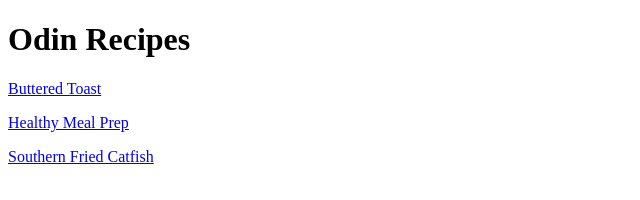
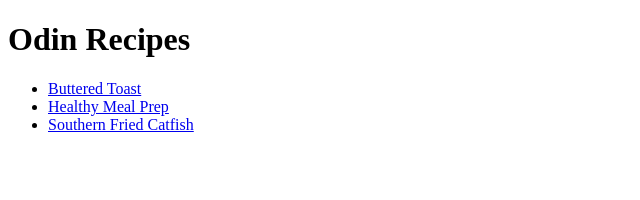
Before and after one commit to rednaxelam/odin-recipes, a plain HTML site: page index.html in a window 1280 px wide. Shown: the whole page, without its empty margins (0-640 px from the left). Drawn offline with Linux system fonts and the light colour scheme.

```diff
--- a/index.html
+++ b/index.html
@@ -8,8 +8,10 @@
 
     <body>
         <h1>Odin Recipes</h1>
-        <p><a href="recipes/butteredtoast.html">Buttered Toast</a></p>
-        <p><a href="recipes/healthymeal.html">Healthy Meal Prep</a></p>
-        <p><a href="recipes/healthymeal.html">Southern Fried Catfish</a></p>
+        <ul>
+            <li><a href="./recipes/butteredtoast.html">Buttered Toast</a></li>
+            <li><a href="./recipes/healthymeal.html">Healthy Meal Prep</a></li>
+            <li><a href="./recipes/catfish.html">Southern Fried Catfish</a></li>
+        </ul>
     </body>
 </html>
```
Also changed, not shown: recipes/butteredtoast.html (+2 -2 lines), recipes/catfish.html (+1 -1 lines), recipes/healthymeal.html (+4 -0 lines), img/meal-prep.jpg (added).
